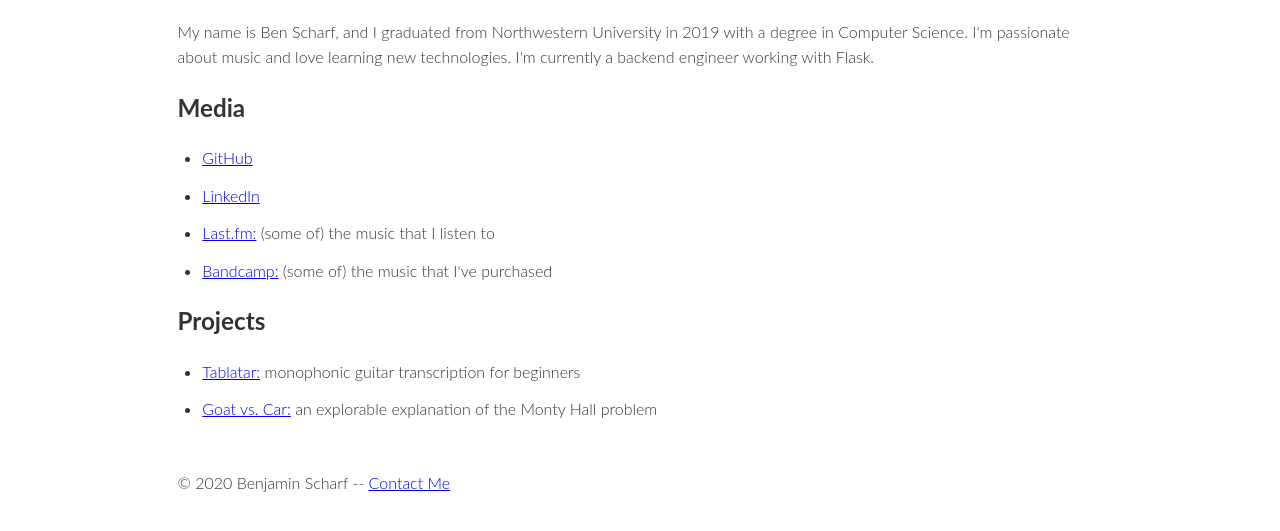
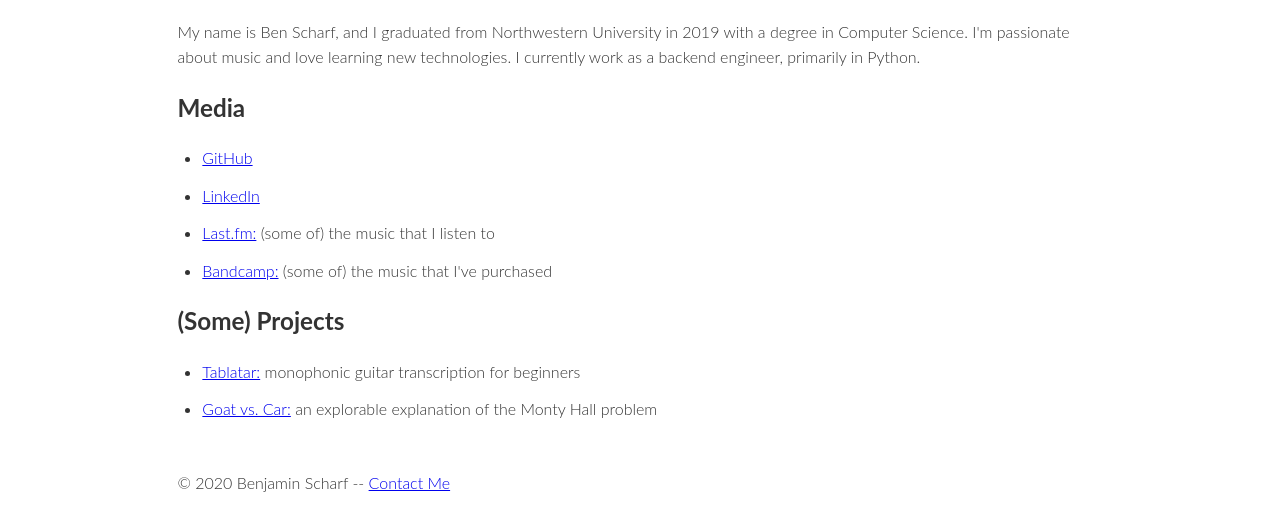
Before and after one commit to bdscharf/bdscharf.github.io, a Gatsby site in the folder bdscharf/: page / in a window 1280 px wide. Shown: the part 85-616 px from the top of the page. Built offline with nearby package versions, Linux system fonts and the light colour scheme; Gatsby itself is replaced by a stand-in of ours.

Commit message:
Text and package updates.

```diff
--- a/bdscharf/package.json
+++ b/bdscharf/package.json
@@ -11,7 +11,7 @@
     "gatsby-plugin-offline": "^3.2.8",
     "gatsby-plugin-react-helmet": "^3.3.3",
     "gatsby-plugin-sass": "^2.3.3",
-    "gatsby-plugin-sharp": "^2.6.10",
+    "gatsby-plugin-sharp": "^2.6.42",
     "gatsby-plugin-typography": "^2.5.3",
     "gatsby-source-filesystem": "^2.3.10",
     "gatsby-transformer-remark": "^2.8.14",
--- a/bdscharf/src/pages/index.js
+++ b/bdscharf/src/pages/index.js
@@ -8,7 +8,7 @@ const IndexPage = () => (
   <Layout>
     <p>
       My name is Ben Scharf, and I graduated from Northwestern University in
-      2019 with a degree in Computer Science. I'm passionate about music and love learning new technologies. I'm currently a backend engineer working with Flask.
+      2019 with a degree in Computer Science. I'm passionate about music and love learning new technologies. I currently work as a backend engineer, primarily in Python.
     </p>
 
     <h2>Media</h2>
@@ -28,8 +28,7 @@ const IndexPage = () => (
         &nbsp;(some of) the music that I've purchased
       </li>
     </ul>
-
-    <h2>Projects</h2>
+		<h2>(Some) Projects</h2>
     <ul>
       <li>
         <a href="https://bdscharf.github.io/tablatar/">Tablatar:</a>
```
Also changed, not shown: 1 other file.
